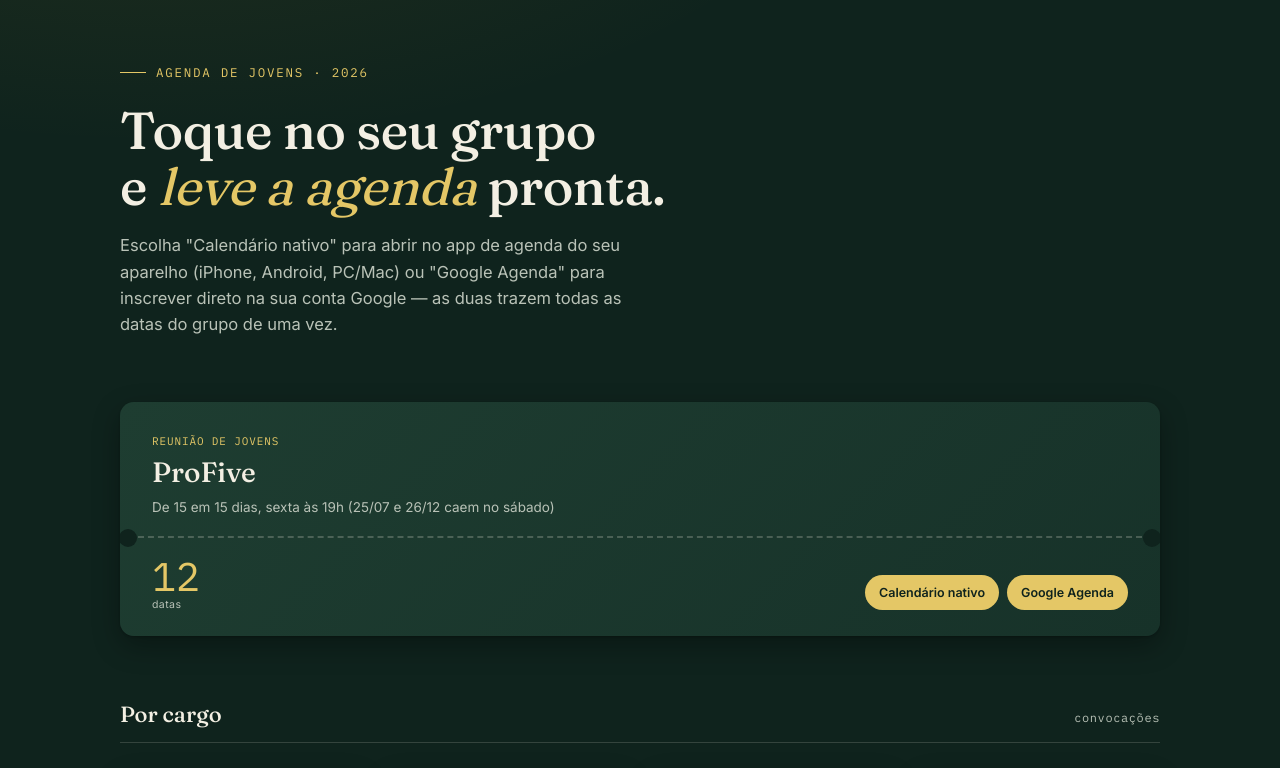
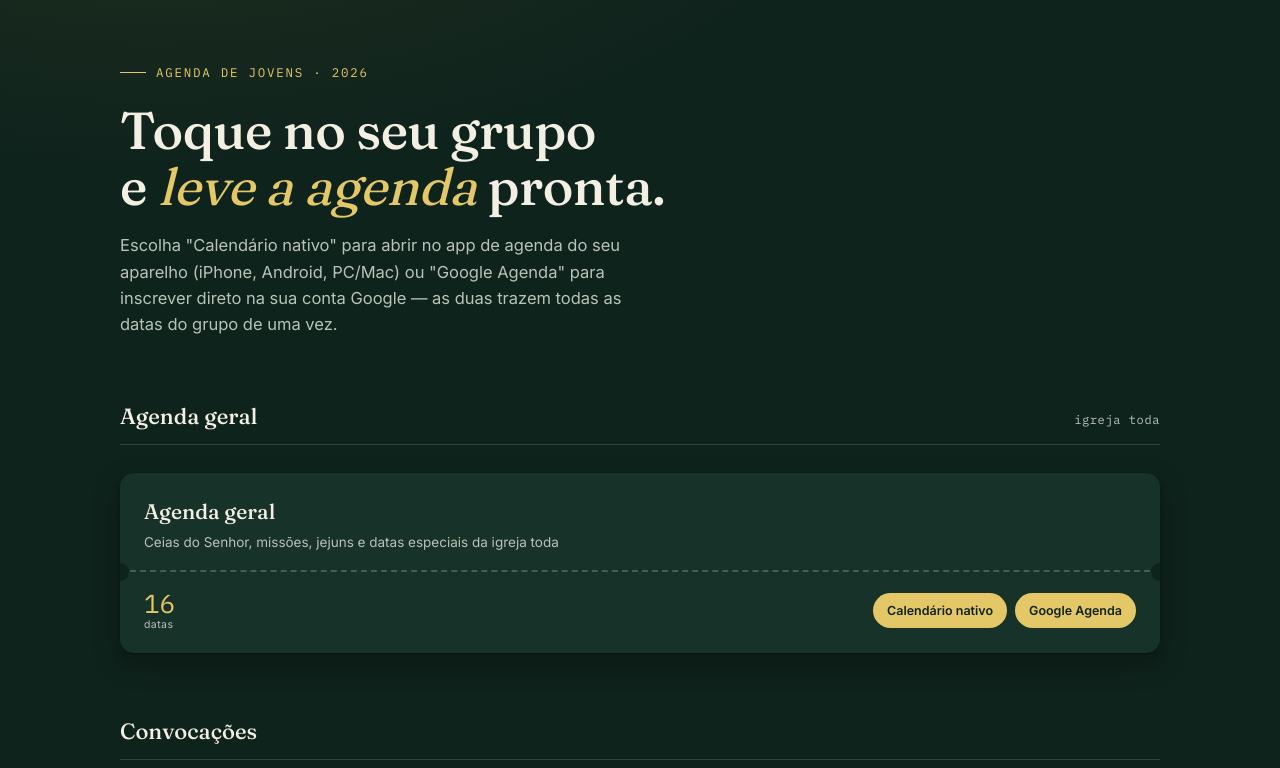
Before and after one commit to pivotanimato-oss/CALENDARIO-MANANCIAL, a plain HTML site: page index.html in a window 1280 px wide. Shown: the top 768 px of the page. Drawn offline with Linux system fonts and the light colour scheme.

Commit message:
Reordenar secoes: Agenda geral primeiro, Convocacoes no lugar de Por cargo, ProFive dentro de Ministerios

```diff
--- a/index.html
+++ b/index.html
@@ -193,17 +193,6 @@
   button.add:focus-visible{outline:2px solid var(--paper); outline-offset:2px;}
   button.add.done{background:transparent; color:var(--gold-soft); border:1px solid var(--gold-soft);}
 
-  .featured{
-    grid-column:1/-1;
-  }
-  .featured .ticket{
-    background:linear-gradient(135deg, var(--ink-3), var(--ink-2));
-    padding:32px 32px 26px;
-  }
-  .featured h3{font-size:28px;}
-  .featured .bottom{align-items:flex-end;}
-  .featured .count{font-size:40px;}
-
   @media (prefers-reduced-motion: reduce){
     .ticket, button.add{transition:none;}
   }
@@ -217,17 +206,16 @@
   <p class="lede">Escolha "Calendário nativo" para abrir no app de agenda do seu aparelho (iPhone, Android, PC/Mac) ou "Google Agenda" para inscrever direto na sua conta Google — as duas trazem todas as datas do grupo de uma vez.</p>
 
   <section class="group-section">
-    <div class="grid wide">
-      <div class="featured">
-        <div class="ticket" id="card-profive"></div>
-      </div>
+    <div class="section-head">
+      <h2>Agenda geral</h2>
+      <span>igreja toda</span>
     </div>
+    <div class="grid wide" id="grid-outros"></div>
   </section>
 
   <section class="group-section">
     <div class="section-head">
-      <h2>Por cargo</h2>
-      <span>convocações</span>
+      <h2>Convocações</h2>
     </div>
     <div class="grid" id="grid-cargo"></div>
   </section>
@@ -238,14 +226,6 @@
       <span>programação própria</span>
     </div>
     <div class="grid" id="grid-ministerio"></div>
-  </section>
-
-  <section class="group-section">
-    <div class="section-head">
-      <h2>Outros</h2>
-      <span>agenda geral da igreja</span>
-    </div>
-    <div class="grid wide" id="grid-outros"></div>
   </section>
 
 
@@ -414,28 +394,25 @@ function ticketMarkup({title, kicker, desc, count, id}){
   `;
 }
 
-// Featured ProFive card
-document.getElementById("card-profive").innerHTML = ticketMarkup({
-  title: DATA.profive.title,
-  kicker: DATA.profive.kicker,
-  desc: DATA.profive.desc,
-  count: DATA.profive.events.length,
-  id: "profive"
-});
-
 function renderGrid(containerId, items){
   const el = document.getElementById(containerId);
   el.innerHTML = items.map(item => `<div class="ticket">${ticketMarkup({
-    title:item.title, desc:item.desc, count:item.events.length, id:item.id
+    title:item.title, kicker:item.kicker, desc:item.desc, count:item.events.length, id:item.id
   })}</div>`).join("");
 }
 
+const ministerioItems = [
+  { id:"profive", title:DATA.profive.title, kicker:DATA.profive.kicker, desc:DATA.profive.desc, events:DATA.profive.events },
+  ...DATA.ministerio
+];
+
 renderGrid("grid-cargo", DATA.cargo);
-renderGrid("grid-ministerio", DATA.ministerio);
+renderGrid("grid-ministerio", ministerioItems);
 
 document.getElementById("grid-outros").innerHTML = `<div class="ticket">${ticketMarkup({
   title:DATA.outros.title, desc:DATA.outros.desc, count:DATA.outros.events.length, id:"outros"
 })}</div>`;
+
 
 document.addEventListener("click", (e) => {
   const btn = e.target.closest("button.add");
```
